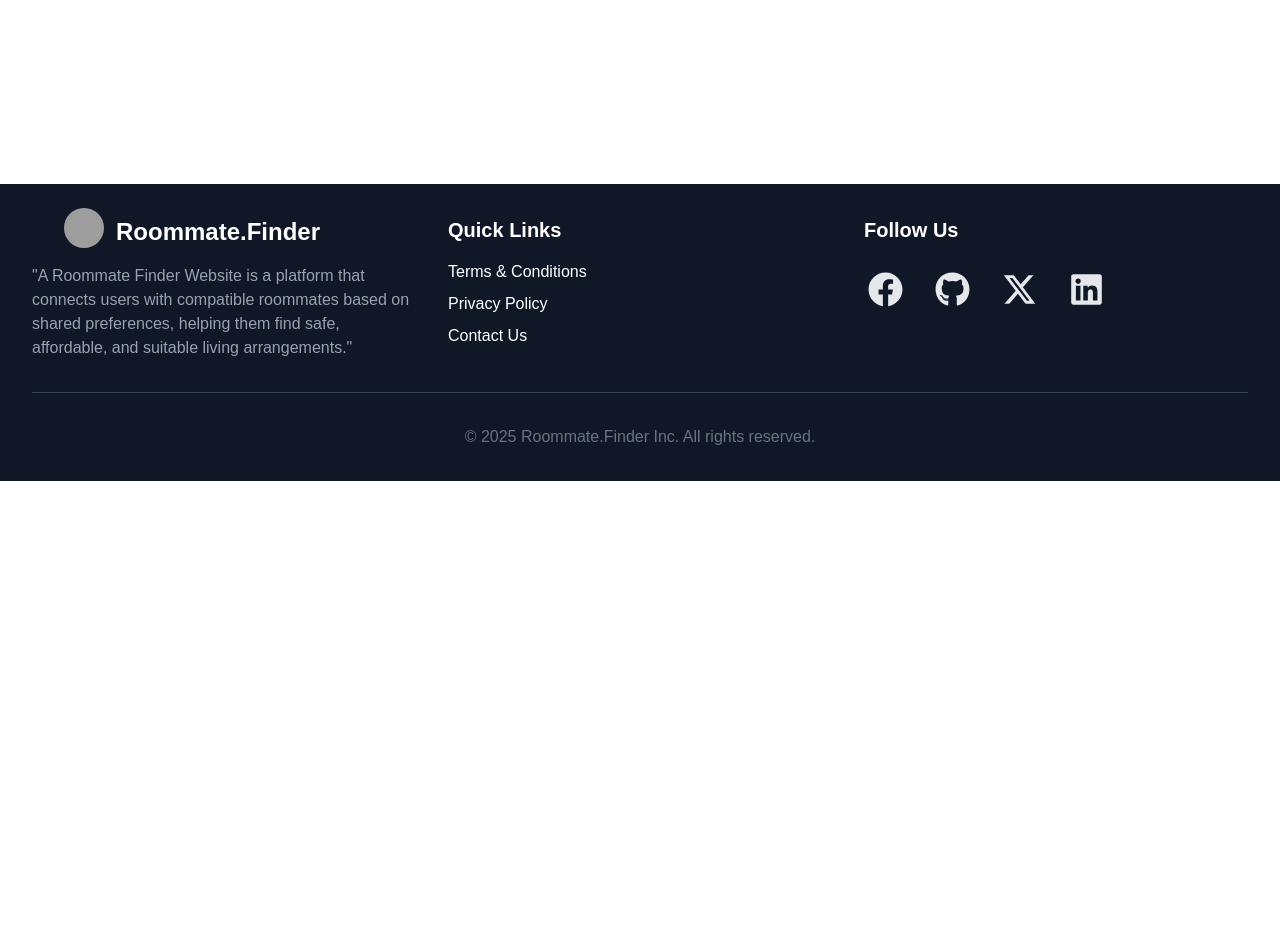
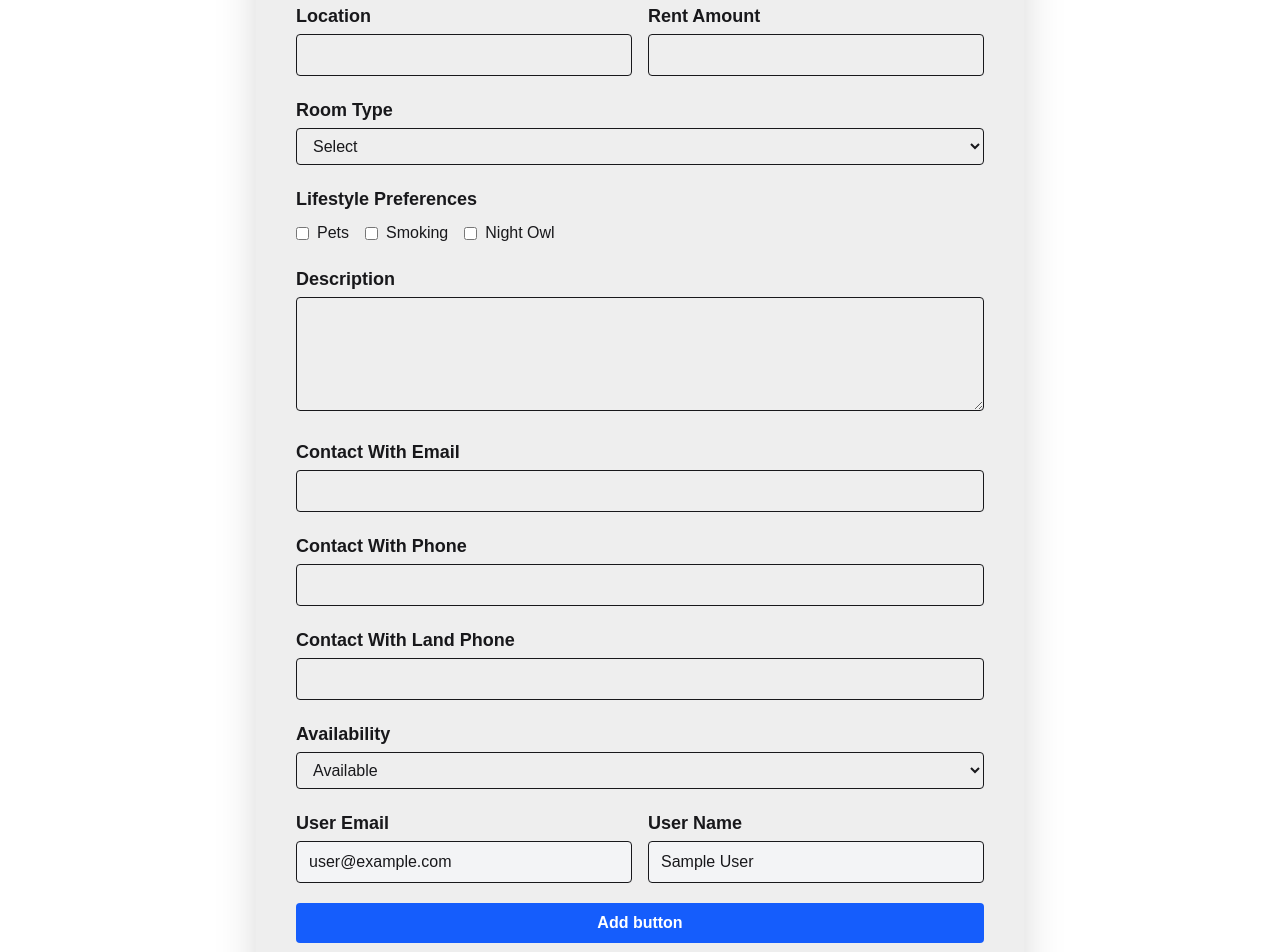
Before and after one commit to MdNurulIslam99/Roommate-Finder-client-side, a React (Vite) app: page /addToFindRoommate in a window 1280 px wide. Shown: the part 320-1272 px from the top of the page. Before the commit the page ends 801 px from the top, so only its background shows below. Built offline with nearby package versions, Linux system fonts and the light colour scheme; no server answers; sample sign-in values are in the browser's storage; grey boxes are pictures that could not be loaded.

Commit message:
update add data form and post data in database

```diff
--- a/package.json
+++ b/package.json
@@ -16,7 +16,8 @@
     "react-dom": "^19.1.0",
     "react-icons": "^5.5.0",
     "react-router": "^7.6.0",
-    "swiper": "^11.2.6",
+    "sweetalert2": "^11.21.2",
+    "swiper": "^11.2.7",
     "tailwindcss": "^4.1.7"
   },
   "devDependencies": {
--- a/src/components/AddFindRoomMate/AddFindRoomMate.jsx
+++ b/src/components/AddFindRoomMate/AddFindRoomMate.jsx
@@ -1,9 +1,209 @@
-import React from "react";
+import React, { use } from "react";
+import { AuthContext } from "../Provider/AuthProvider";
+import Swal from "sweetalert2";
 
 const AddFindRoomMate = () => {
+  const { user } = use(AuthContext);
+  const lifestyleOptions = ["Pets", "Smoking", "Night Owl"];
+
+  const handleSubmit = (event) => {
+    event.preventDefault();
+    const form = event.target;
+    const formData = new FormData(form);
+
+    // Get lifestyle checkboxes (multi-value)
+    const lifestyle = formData.getAll("lifestyle");
+
+    // Convert FormData to object
+    const roomFinderData = Object.fromEntries(formData.entries());
+
+    // Add multi-value checkbox data manually
+    roomFinderData.lifestyle = lifestyle;
+    roomFinderData.userEmail = user?.email;
+    roomFinderData.userName = user?.displayName;
+
+    // console.log("Form submitted:", roomFinderData);
+    // Store to data in database.
+
+    fetch("http://localhost:3000/emptyRoom", {
+      method: "POST",
+      headers: {
+        "content-type": "application/json",
+      },
+      body: JSON.stringify(roomFinderData),
+    })
+      .then((res) => res.json())
+      .then((data) => {
+        if (data.insertedId) {
+          Swal.fire({
+            position: "top-end",
+            icon: "success",
+            title: "Added Data Submitted Successfully ",
+            showConfirmButton: false,
+            timer: 1500,
+          });
+          console.log("after submit data", data);
+          // form.reset();
+        }
+      });
+  };
   return (
-    <div>
-      <h1>AddFindRoomMate</h1>
+    <div className="max-w-3xl mx-auto px-4 py-10 bg-base-300 rounded-2xl shadow-2xl my-10">
+      <h2 className="text-3xl font-bold mb-6 text-center">
+        Add to Find a Roommate
+      </h2>
+      <form onSubmit={handleSubmit} className="space-y-5  p-6 ">
+        <div>
+          <label className="block text-lg font-bold mb-1">Title</label>
+          <input
+            type="text"
+            name="title"
+            className="w-full border rounded px-3 py-2"
+            placeholder="Looking for a roommate in NYC"
+            required
+          />
+        </div>
+
+        <div className="grid md:grid-cols-2 gap-4">
+          <div>
+            <label className="block text-lg font-bold mb-1">Location</label>
+            <input
+              type="text"
+              name="location"
+              className="w-full border rounded px-3 py-2"
+              required
+            />
+          </div>
+
+          <div>
+            <label className="block text-lg font-bold mb-1">Rent Amount</label>
+            <input
+              type="number"
+              name="rent"
+              className="w-full border rounded px-3 py-2"
+              required
+            />
+          </div>
+        </div>
+
+        <div>
+          <label className="block text-lg font-bold mb-1">Room Type</label>
+          <select
+            name="roomType"
+            className="w-full border rounded px-3 py-2"
+            required
+          >
+            <option value="">Select</option>
+            <option value="Single">Single</option>
+            <option value="Shared">Double</option>
+            <option value="Shared">Shared</option>
+            <option value="Studio">Studio</option>
+          </select>
+        </div>
+
+        <div>
+          <label className="block text-lg font-bold mb-2">
+            Lifestyle Preferences
+          </label>
+          <div className="flex gap-4 flex-wrap">
+            {lifestyleOptions.map((item) => (
+              <label key={item} className="flex items-center gap-2">
+                <input type="checkbox" name="lifestyle" value={item} />
+                {item}
+              </label>
+            ))}
+          </div>
+        </div>
+
+        <div>
+          <label className="block text-lg font-bold mb-1">Description</label>
+          <textarea
+            name="description"
+            className="w-full border rounded px-3 py-2"
+            rows={4}
+            required
+          />
+        </div>
+
+        <div>
+          <label className="block text-lg font-bold mb-1">
+            Contact With Email
+          </label>
+          <input
+            type="email"
+            name="contactEmail"
+            className="w-full border rounded px-3 py-2"
+            required
+          />
+        </div>
+
+        <div>
+          <label className="block text-lg font-bold mb-1">
+            Contact With Phone
+          </label>
+          <input
+            type="number"
+            name="contactPhone"
+            className="w-full border rounded px-3 py-2"
+            required
+          />
+        </div>
+
+        <div>
+          <label className="block text-lg font-bold mb-1">
+            Contact With Land Phone
+          </label>
+          <input
+            type="number"
+            name="contactLandPhone"
+            className="w-full border rounded px-3 py-2"
+            required
+          />
+        </div>
+
+        <div>
+          <label className="block text-lg font-bold mb-1">Availability</label>
+          <select
+            name="availability"
+            className="w-full border rounded px-3 py-2"
+            required
+          >
+            <option value="available">Available</option>
+            <option value="not-available">Not Available</option>
+          </select>
+        </div>
+
+        <div className="grid md:grid-cols-2 gap-4 ">
+          <div>
+            <label className="block text-lg font-bold mb-1 ">User Email</label>
+            <input
+              type="text"
+              name="userEmail"
+              value={user?.email || ""}
+              readOnly
+              className="w-full border rounded px-3 py-2 bg-gray-100 cursor-not-allowed"
+            />
+          </div>
+
+          <div>
+            <label className="block text-lg font-bold mb-1">User Name</label>
+            <input
+              type="text"
+              name="userName"
+              value={user?.displayName || ""}
+              readOnly
+              className="w-full border rounded px-3 py-2 bg-gray-100 cursor-not-allowed"
+            />
+          </div>
+        </div>
+
+        <button
+          type="submit"
+          className="w-full bg-blue-600 hover:bg-blue-700 text-white font-semibold py-2 px-4 rounded"
+        >
+          Add button
+        </button>
+      </form>
     </div>
   );
 };
--- a/src/components/Header/NavBar.jsx
+++ b/src/components/Header/NavBar.jsx
@@ -143,7 +143,7 @@ const NavBar = () => {
             </div>
           </div>
         ) : (
-          <div className="space-x-3">
+          <div className=" flex flex-row gap-1">
             <NavLink
               to="/auth/signin"
               className="btn bg-[#0EA106] rounded-4xl text-white px-5 fontMulish font-bold text-base md:text-xl"
--- a/src/components/Home/Home.jsx
+++ b/src/components/Home/Home.jsx
@@ -3,8 +3,10 @@ import SwiperSlider from "../SwiperSlider/SwiperSlider";
 
 const Home = () => {
   return (
-    <div className="mt-10 mb-10">
-      <SwiperSlider></SwiperSlider>
+    <div className="max-w-screen-2xl mx-auto px-16">
+      <div className="mt-10 mb-10">
+        <SwiperSlider></SwiperSlider>
+      </div>
     </div>
   );
 };
--- a/src/components/Provider/AuthProvider.jsx
+++ b/src/components/Provider/AuthProvider.jsx
@@ -16,7 +16,7 @@ const auth = getAuth(app);
 const AuthProvider = ({ children }) => {
   const [user, setUser] = useState(null);
   const [loading, setLoading] = useState(true);
-  console.log(user);
+  // console.log(user);
   //   const googleProvider = new GoogleAuthProvider();
   const createUser = (email, password) => {
     setLoading(true);
--- a/src/components/Provider/PrivateRoute.jsx
+++ b/src/components/Provider/PrivateRoute.jsx
@@ -8,7 +8,7 @@ const PrivateRoute = ({ children }) => {
 
   //   location
   const userLocation = useLocation();
-  console.log(userLocation);
+  // console.log(userLocation);
   if (loading) {
     return <Loading></Loading>;
   }
--- a/src/components/SignUp/SignUp.jsx
+++ b/src/components/SignUp/SignUp.jsx
@@ -12,10 +12,15 @@ const SignUp = () => {
   const navigate = useNavigate();
   const handleSignUp = (event) => {
     event.preventDefault();
-    const name = event.target.name.value;
-    const email = event.target.email.value;
-    const photoUrl = event.target.photoUrl.value;
-    const password = event.target.password.value;
+    const form = event.target;
+    const name = form.name.value;
+    // const email = event.target.email.value;
+    const photoUrl = form.photoUrl.value;
+    // const password = event.target.password.value;
+    const formData = new FormData(form);
+    const { email, password, ...userProfile } = Object.fromEntries(
+      formData.entries()
+    );
 
     if (password.length < 6) {
       alert("password must be equal or greater than 6");
@@ -30,8 +35,9 @@ const SignUp = () => {
       return;
     }
 
-    console.log({ name, email, photoUrl, password });
+    console.log({ email, password, userProfile });
 
+    // create user in the firebase
     createUser(email, password)
       .then((result) => {
         const user = result.user;
@@ -42,8 +48,14 @@ const SignUp = () => {
         })
           .then(() => {
             alert(" User SignUp by successfully");
-            setUser({ ...user, displayName: name, photoURL: photoUrl });
+            setUser({
+              ...user,
+              displayName: name,
+              photoURL: photoUrl,
+            });
             navigate("/");
+
+            // save profile info in the data base
           })
           .catch((error) => {
             // console.log(error);
@@ -57,6 +69,8 @@ const SignUp = () => {
 
   const handleGoogleSignUp = () => {
     // console.log("google signIn clicked");
+
+    //  // create user in the firebase with google
     signInWithPopup(auth, googleProvider)
       .then((result) => {
         // console.log(result);
```
Also changed, not shown: 1 other file (tests, documents, lock files or other folders).
